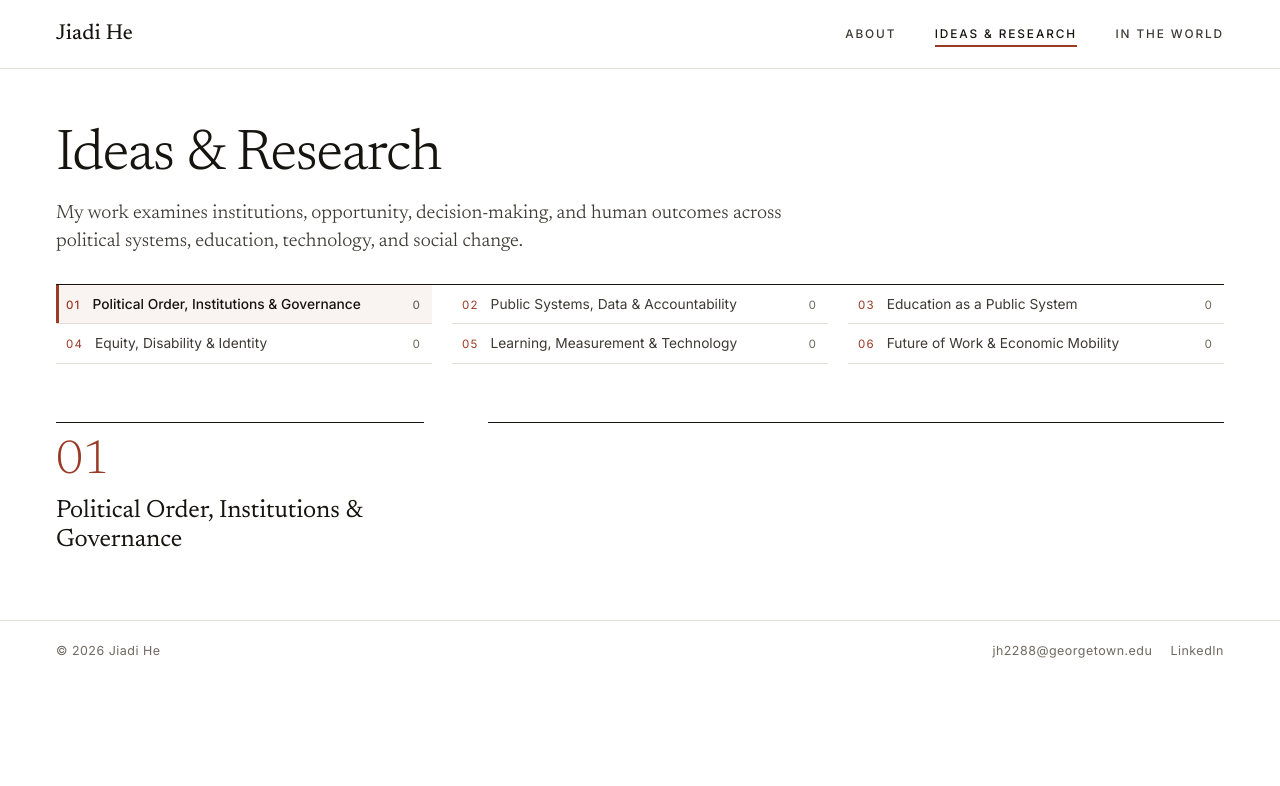
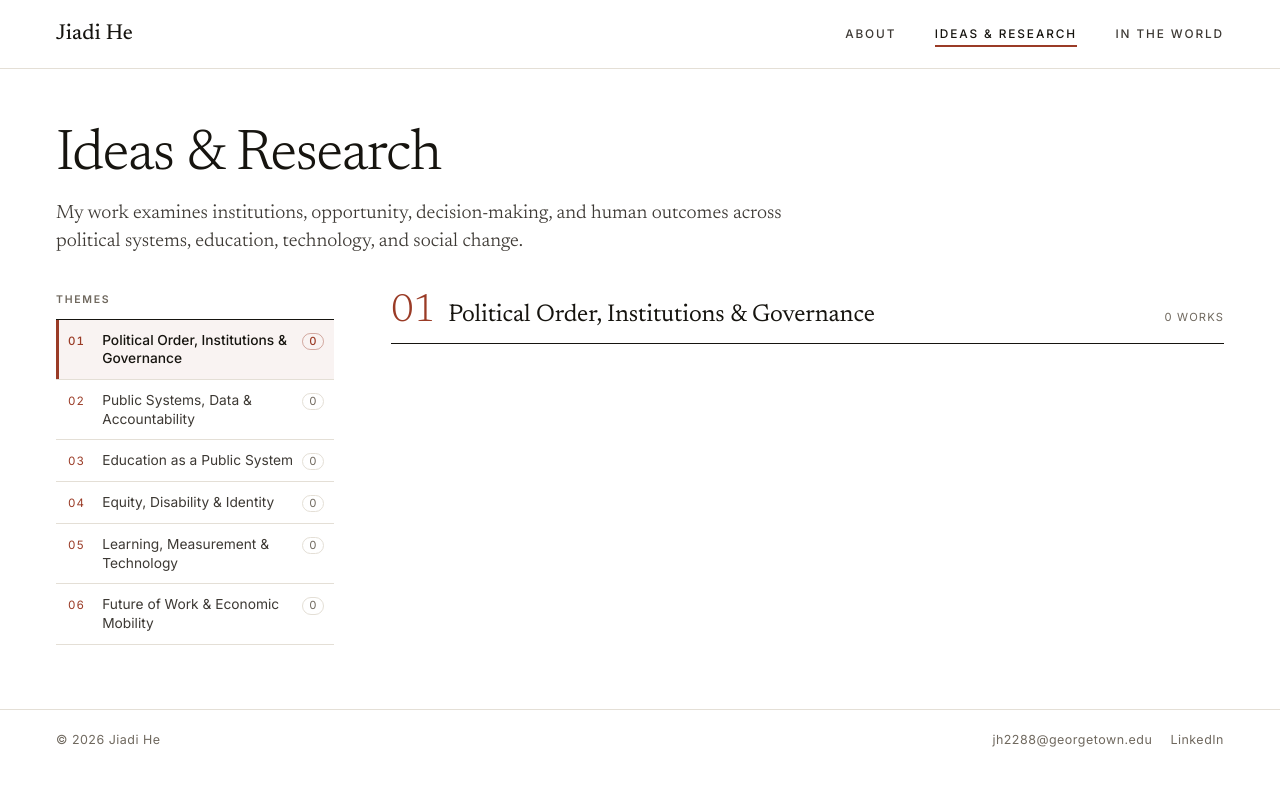
Before and after one commit to jiadih1/jiadihe_website, a Jekyll site: the page built from research.html, in a window 1280 px wide. Shown: the top 786 px of the page. Built offline with Jekyll 4.4.1, drawn with Linux system fonts in a browser that asks for light colours.

Commit message:
New portrait, smaller opening line, Ideas & Research redesign
- About: new graduation photo, cropped 4:5 for wide screens with a square
  face crop (portrait-face.jpg) for the phone circle; smaller opening line.
- Ideas & Research: themes in a sticky sidebar with counts; the selected
  theme's works on the right, each with its year (from the timeline data),
  tags as chips instead of dotted text, co-author and context notes.
- Paper pages: tags as chips.

Co-Authored-By: Claude Opus 5.5 <noreply@anthropic.com>

```diff
--- a/_layouts/paper.html
+++ b/_layouts/paper.html
@@ -12,13 +12,13 @@ slug_class: paper
   <header class="paper-head">
     <p class="category"><span>{{ theme.id }}</span>{{ theme.title }}</p>
     <h1 class="paper-title">{{ page.title }}</h1>
-    <p class="tags">{{ page.tags | join: " · " }}</p>
+    <p class="chips">{% for tag in page.tags %}<span class="chip">{{ tag }}</span>{% endfor %}</p>
     <p class="paper-desc">{{ page.description }}</p>
     {% if page.authors or page.credit or page.context %}
     <dl class="paper-meta">
       {% if page.authors %}<div><dt>Authors</dt><dd>{{ page.authors | join: ", " }}</dd></div>{% endif %}
       {% if page.credit %}<div><dt>Format</dt><dd>{{ page.credit }}</dd></div>{% endif %}
-      {% if page.context %}<div><dt>Academic context</dt><dd>{{ page.context.name }} · {{ page.context.institution }}</dd></div>{% endif %}
+      {% if page.context %}<div><dt>Academic context</dt><dd>{{ page.context.name }}, {{ page.context.institution }}</dd></div>{% endif %}
     </dl>
     {% endif %}
     <div class="actions">
--- a/assets/css/main.css
+++ b/assets/css/main.css
@@ -131,11 +131,11 @@ ul, ol { margin: 0; padding: 0; list-style: none; }
   grid-column: 2; grid-row: 1; display: block; overflow: hidden; aspect-ratio: 4 / 5;
   border-radius: 6px; box-shadow: var(--shadow); background: var(--paper-3);
 }
-.portrait img { width: 100%; height: 100%; object-fit: cover; object-position: 50% 28%; }
+.portrait img { width: 100%; height: 100%; object-fit: cover; object-position: 50% 30%; }
 .opening {
-  font-size: clamp(1.65rem, 1.05rem + 2.2vw, 2.85rem);
-  line-height: 1.16; letter-spacing: -0.012em; font-weight: 350;
-  max-width: 22em; text-wrap: balance;
+  font-size: clamp(1.32rem, 0.98rem + 1.25vw, 2rem);
+  line-height: 1.25; letter-spacing: -0.008em; font-weight: 380;
+  max-width: 28em; text-wrap: balance;
 }
 .about-facts {
   display: grid; grid-template-columns: repeat(2, minmax(0, 1fr)); gap: clamp(20px, 3.4vw, 48px);
@@ -239,49 +239,66 @@ mark.hl {
 }
 
 /* ---------- research index ----------
-   The six themes act as tabs (assets/js/site.js): one theme shows at a time,
-   so the page stays about one screen. Without JS every theme is listed. */
-.theme-index { margin-top: clamp(18px, 2.4vw, 28px); border-top: 1px solid var(--rule-strong); }
-.theme-index ol { display: grid; grid-template-columns: repeat(3, minmax(0, 1fr)); column-gap: 20px; }
+   Themes in a sticky sidebar (tabs via assets/js/site.js); the selected theme's
+   works on the right, each with its year. Without JS every theme is listed. */
+.research-layout {
+  display: grid; grid-template-columns: minmax(210px, 3fr) minmax(0, 9fr); column-gap: clamp(28px, 4.5vw, 64px);
+  align-items: start; padding-top: clamp(6px, 1vw, 12px);
+}
+.theme-index { position: sticky; top: 88px; }
+.theme-index-label { font-family: var(--sans); font-size: 0.66rem; font-weight: 600; letter-spacing: 0.16em; text-transform: uppercase; color: var(--muted); padding-bottom: 10px; border-bottom: 1px solid var(--rule-strong); }
 .theme-index a {
-  display: flex; gap: 12px; align-items: baseline; padding: 10px 12px 10px 10px; border-bottom: 1px solid var(--rule);
-  text-decoration: none; font-size: 0.86rem; line-height: 1.35; color: var(--ink-2); transition: color .2s, background-color .2s;
+  display: grid; grid-template-columns: 1.9em minmax(0, 1fr) auto; gap: 8px; align-items: baseline;
+  padding: 11px 10px 11px 12px; border-bottom: 1px solid var(--rule); text-decoration: none;
+  font-family: var(--sans); font-size: 0.86rem; line-height: 1.35; color: var(--ink-2);
+  transition: color .2s, background-color .2s, box-shadow .2s;
 }
-.theme-index a:hover { color: var(--accent); }
+.theme-index a:hover { color: var(--ink); background: var(--paper-2); }
 .theme-index a[aria-selected="true"] { color: var(--ink); font-weight: 500; background: var(--accent-soft); box-shadow: inset 3px 0 0 var(--accent); }
-.ti-num { font-size: 0.72rem; letter-spacing: 0.1em; color: var(--accent); flex: none; }
-.ti-count { margin-left: auto; font-size: 0.72rem; color: var(--muted); font-variant-numeric: tabular-nums; }
+.ti-num { font-size: 0.72rem; letter-spacing: 0.08em; color: var(--accent); font-variant-numeric: tabular-nums; }
+.ti-count {
+  min-width: 1.6em; text-align: center; font-size: 0.7rem; color: var(--muted); font-variant-numeric: tabular-nums;
+  border: 1px solid var(--rule); border-radius: 999px; padding: 0 6px;
+}
+.theme-index a[aria-selected="true"] .ti-count { color: var(--accent); border-color: color-mix(in srgb, var(--accent) 40%, transparent); }
 .js-tabs .theme:not(.is-active) { display: none; }
 
-.theme {
-  display: grid; grid-template-columns: minmax(0, 4fr) minmax(0, 8fr); column-gap: clamp(24px, 5vw, 72px);
-  padding-top: clamp(20px, 2.8vw, 34px);
+.theme + .theme { margin-top: clamp(28px, 4vw, 44px); }
+.js-tabs .theme + .theme { margin-top: 0; }
+.theme-head {
+  display: flex; flex-wrap: wrap; align-items: baseline; gap: 4px 14px;
+  padding-bottom: 12px; border-bottom: 1px solid var(--rule-strong);
 }
-.theme-head { border-top: 1px solid var(--rule-strong); padding-top: 16px; align-self: start; position: sticky; top: 92px; }
-.theme-num {
-  display: block; font-size: clamp(2.2rem, 1.7rem + 1.6vw, 3.2rem); line-height: 1; font-weight: 300;
-  color: var(--accent); font-variant-numeric: lining-nums; letter-spacing: -0.02em; margin-bottom: 10px;
-}
-.theme-head h2 { font-size: clamp(1.25rem, 1.08rem + 0.6vw, 1.6rem); line-height: 1.18; letter-spacing: -0.005em; max-width: 13em; }
-.entries { border-top: 1px solid var(--rule-strong); }
+.theme-num { font-size: clamp(1.9rem, 1.5rem + 1.2vw, 2.6rem); line-height: 1; font-weight: 320; color: var(--accent); font-variant-numeric: lining-nums; letter-spacing: -0.02em; }
+.theme-head h2 { font-size: clamp(1.25rem, 1.08rem + 0.55vw, 1.6rem); line-height: 1.2; letter-spacing: -0.005em; }
+.theme-count { margin-left: auto; font-family: var(--sans); font-size: 0.7rem; letter-spacing: 0.1em; text-transform: uppercase; color: var(--muted); }
+
 .entries li { border-bottom: 1px solid var(--rule); }
 .entry {
-  display: grid; grid-template-columns: minmax(0, 1fr) auto; gap: 28px; align-items: start;
-  padding: 17px 0 19px; text-decoration: none; color: inherit; position: relative;
+  display: grid; grid-template-columns: 3.4rem minmax(0, 1fr) auto; gap: 6px 22px; align-items: start;
+  padding: 18px 0 19px; text-decoration: none; color: inherit; position: relative;
 }
 .entry::before {
-  content: ""; position: absolute; inset: 0 -14px; background: var(--accent-soft); opacity: 0;
-  transition: opacity .25s ease; border-radius: 2px; pointer-events: none;
+  content: ""; position: absolute; inset: 0 -14px; background: var(--paper-2); opacity: 0;
+  transition: opacity .25s ease; border-radius: 4px; pointer-events: none; z-index: -1;
 }
 .entry:hover::before { opacity: 1; }
-.entry-title { font-size: clamp(1.14rem, 1.02rem + 0.4vw, 1.34rem); line-height: 1.25; letter-spacing: -0.004em; transition: color .2s; text-wrap: pretty; }
+.entry-year { padding-top: 4px; font-family: var(--sans); font-size: 0.78rem; font-weight: 600; letter-spacing: 0.04em; color: var(--accent); font-variant-numeric: tabular-nums; }
+.entry-main { display: block; min-width: 0; }
+.entry-title { display: block; font-size: clamp(1.14rem, 1.02rem + 0.4vw, 1.32rem); line-height: 1.28; letter-spacing: -0.004em; color: var(--ink); transition: color .2s; text-wrap: pretty; }
 .entry:hover .entry-title { color: var(--accent); }
-.entry .tags { margin-top: 7px; }
-.entry-desc { margin-top: 7px; font-size: 0.98rem; line-height: 1.5; color: var(--ink-2); max-width: 40em; }
-.meta { margin-top: 8px; display: flex; flex-wrap: wrap; gap: 4px 18px; font-size: 0.76rem; color: var(--muted); letter-spacing: 0.01em; }
+.entry-desc { display: block; margin-top: 6px; font-size: 0.98rem; line-height: 1.5; color: var(--ink-2); max-width: 42em; }
+.entry-foot { display: flex; flex-wrap: wrap; align-items: center; gap: 8px 14px; margin-top: 11px; }
+.chips { display: inline-flex; flex-wrap: wrap; gap: 6px; }
+.chip {
+  display: inline-block; padding: 2px 9px; border-radius: 999px; background: var(--paper-2); border: 1px solid var(--rule);
+  font-family: var(--sans); font-size: 0.72rem; line-height: 1.5; color: var(--ink-2); white-space: nowrap;
+}
+.entry:hover .chip { background: var(--paper); }
+.meta-item { font-family: var(--sans); font-size: 0.75rem; color: var(--muted); }
 .entry-action {
-  display: inline-flex; align-items: center; gap: 8px; padding-top: 6px;
-  font-size: 0.72rem; font-weight: 600; letter-spacing: 0.16em; text-transform: uppercase; color: var(--ink);
+  display: inline-flex; align-items: center; gap: 8px; padding-top: 5px;
+  font-family: var(--sans); font-size: 0.7rem; font-weight: 600; letter-spacing: 0.16em; text-transform: uppercase; color: var(--ink);
 }
 .entry-action svg { transition: transform .25s ease; }
 .entry:hover .entry-action { color: var(--accent); }
@@ -301,7 +318,7 @@ mark.hl {
   margin-top: 10px; font-size: clamp(1.7rem, 1.2rem + 1.8vw, 2.55rem); line-height: 1.12; letter-spacing: -0.015em; font-weight: 360;
   text-wrap: balance;
 }
-.paper-head .tags { margin-top: 12px; }
+.paper-head .chips { margin-top: 14px; }
 .paper-desc { margin-top: 10px; font-size: clamp(1.02rem, 0.96rem + 0.3vw, 1.16rem); line-height: 1.5; color: var(--ink-2); max-width: 38em; }
 .paper-meta { margin: 12px 0 0; display: grid; gap: 3px; }
 .paper-meta div { display: flex; flex-wrap: wrap; gap: 2px 14px; align-items: baseline; }
@@ -376,11 +393,9 @@ mark.hl {
 /* ---------- tablet ---------- */
 @media (max-width: 960px) {
   .timeline, .tl-cols { --tl-year: 3.6rem; --tl-gap: 30px; --tl-cols: var(--tl-year) minmax(0, 1fr) minmax(0, 1fr); }
-  .theme-index ol { grid-template-columns: repeat(2, minmax(0, 1fr)); }
-  .theme { grid-template-columns: 1fr; }
-  .theme-head { position: static; display: flex; align-items: baseline; gap: 18px; padding-bottom: 6px; border-top: 0; }
-  .theme-num { margin-bottom: 0; font-size: 2.6rem; }
-  .theme-head h2 { max-width: none; }
+  .research-layout { grid-template-columns: minmax(0, 1fr); row-gap: 22px; }
+  .theme-index { position: static; }
+  .theme-index ol { display: grid; grid-template-columns: repeat(2, minmax(0, 1fr)); column-gap: 16px; }
   .shot, .shot-w { grid-column: span 6; }
   .shot-l { grid-column: span 12; }
 }
@@ -410,8 +425,7 @@ mark.hl {
 
   .about-hero.has-photo { display: block; }
   .portrait { width: 100px; aspect-ratio: 1; border-radius: 50%; margin-bottom: 16px; }
-  /* zoom toward the face for the small circle */
-  .portrait img { width: 165%; height: auto; max-width: none; margin: -6% 0 0 -32.5%; object-fit: initial; }
+  .portrait img { object-position: 50% 20%; }  /* portrait-face.jpg is used here when present */
   .about-facts { grid-template-columns: 1fr; gap: 18px; }
   .tl-cols { display: none; }
   .timeline { --tl-year: 0px; --tl-gap: 26px; }
@@ -427,11 +441,12 @@ mark.hl {
   .tl-lane-label { display: block; margin: 2px 0 2px; font-family: var(--sans); font-size: 0.6rem; font-weight: 600; letter-spacing: 0.14em; text-transform: uppercase; color: var(--muted); }
 
   .theme-index ol { grid-template-columns: 1fr; }
-  .theme-head { gap: 14px; }
-  .theme-num { font-size: 2.1rem; }
-  .entry { grid-template-columns: 1fr; gap: 14px; padding: 22px 0 24px; }
+  .theme-index a { padding: 10px 8px 10px 10px; }
+  .theme-count { margin-left: 0; width: 100%; }
+  .entry { grid-template-columns: minmax(0, 1fr); gap: 6px; padding: 16px 0 18px; }
+  .entry-year { padding-top: 0; }
   .entry::before { inset: 0 -10px; }
-  .entry-action { padding-top: 0; }
+  .entry-action { padding-top: 4px; }
 
   .paper-meta dt { min-width: 0; width: 100%; }
   .actions .btn { flex: 1 1 auto; justify-content: center; }
--- a/assets/js/site.js
+++ b/assets/js/site.js
@@ -61,6 +61,7 @@
    browser's jump and push the target down, so jump again once they are ready. */
 (function () {
   if (!location.hash || !document.fonts || !document.fonts.ready) return;
+  if (/^#theme-\d+$/.test(location.hash) && document.querySelector(".theme-index")) return; /* tabs handle these */
   var target = document.getElementById(decodeURIComponent(location.hash.slice(1)));
   if (!target) return;
   document.fonts.ready.then(function () {
--- a/index.html
+++ b/index.html
@@ -3,9 +3,13 @@ layout: default
 slug_class: about
 ---
 {% assign portrait = site.static_files | where_exp: "f", "f.path contains '/assets/img/portrait.'" | first %}
+{% assign portrait_face = site.static_files | where_exp: "f", "f.path contains '/assets/img/portrait-face.'" | first %}
 <section class="wrap about-hero{% if portrait %} has-photo{% endif %}">
   {% if portrait %}
-  <span class="portrait"><img src="{{ portrait.path | relative_url }}" alt="Jiadi He" width="800" height="800"></span>
+  <picture class="portrait">
+    {% if portrait_face %}<source media="(max-width: 680px)" srcset="{{ portrait_face.path | relative_url }}">{% endif %}
+    <img src="{{ portrait.path | relative_url }}" alt="Jiadi He" width="800" height="1000">
+  </picture>
   {% endif %}
   <div class="about-text">
     <p class="opening">My work sits across <mark class="hl">education, policy, business, and public institutions</mark>, shaped by both academic training and <span class="nowrap">hands-on</span> institution building.</p>
--- a/research.html
+++ b/research.html
@@ -8,7 +8,16 @@ description: Research and writing on institutions, opportunity, decision-making,
 <header class="wrap page-head">
   <h1 class="page-title">Ideas &amp; Research</h1>
   <p class="page-intro">My work examines institutions, opportunity, decision-making, and human outcomes across political systems, education, technology, and social change.</p>
+</header>
+
+{%- comment -%}
+  Left: the six themes (tabs, see assets/js/site.js). Right: the works of the
+  selected theme, in her order. Without JS every theme is listed in turn.
+  Years come from _data/timeline.yml so this page and the About timeline agree.
+{%- endcomment -%}
+<div class="wrap research-layout">
   <nav class="theme-index" aria-label="Themes">
+    <p class="theme-index-label">Themes</p>
     <ol>
       {% for t in site.data.themes %}
       {% assign n = site.research | where: "theme", t.id | size %}
@@ -16,30 +25,32 @@ description: Research and writing on institutions, opportunity, decision-making,
       {% endfor %}
     </ol>
   </nav>
-</header>
 
+  <div class="theme-panels">
     {% for t in site.data.themes %}
     {% assign items = site.research | where: "theme", t.id | sort: "order" %}
-<section class="wrap theme" id="theme-{{ t.id }}" aria-labelledby="theme-{{ t.id }}-h">
+    <section class="theme" id="theme-{{ t.id }}" aria-labelledby="theme-{{ t.id }}-h">
       <header class="theme-head">
         <span class="theme-num" aria-hidden="true">{{ t.id }}</span>
         <h2 id="theme-{{ t.id }}-h">{{ t.title }}</h2>
+        <span class="theme-count">{{ items.size }} {% if items.size == 1 %}work{% else %}works{% endif %}</span>
       </header>
       <ol class="entries">
         {% for p in items %}
+        {% assign yr = "" %}
+        {% for g in site.data.timeline %}{% if g.papers contains p.slug %}{% assign yr = g.year | default: g.label %}{% endif %}{% endfor %}
         <li>
           <a class="entry" href="{{ p.url | relative_url }}">
-        <div class="entry-main">
-          <h3 class="entry-title">{{ p.title }}</h3>
-          <p class="tags">{{ p.tags | join: " · " }}</p>
-          <p class="entry-desc">{{ p.description }}</p>
-          {% if p.credit or p.context %}
-          <p class="meta">
-            {% if p.credit %}<span>{{ p.credit }}</span>{% endif %}
-            {% if p.context %}<span>Academic context: {{ p.context.name }} · {{ p.context.institution }}</span>{% endif %}
-          </p>
-          {% endif %}
-        </div>
+            <span class="entry-year">{{ yr }}</span>
+            <span class="entry-main">
+              <span class="entry-title">{{ p.title }}</span>
+              <span class="entry-desc">{{ p.description }}</span>
+              <span class="entry-foot">
+                <span class="chips">{% for tag in p.tags %}<span class="chip">{{ tag }}</span>{% endfor %}</span>
+                {% if p.credit %}<span class="meta-item">{{ p.credit }}</span>{% endif %}
+                {% if p.context %}<span class="meta-item">Academic context: {{ p.context.name }}, {{ p.context.institution }}</span>{% endif %}
+              </span>
+            </span>
             <span class="entry-action" aria-hidden="true">{% if p.external %}View{% else %}Read{% endif %}<svg viewBox="0 0 16 16" width="14" height="14"><path d="M3 8h9M8.5 4.5 12 8l-3.5 3.5" fill="none" stroke="currentColor" stroke-width="1.4"/></svg></span>
           </a>
         </li>
@@ -47,3 +58,5 @@ description: Research and writing on institutions, opportunity, decision-making,
       </ol>
     </section>
     {% endfor %}
+  </div>
+</div>
```
Also changed, not shown: README.md, assets/img/portrait-face.jpg (added), assets/img/portrait.jpg. Lines whose indentation alone changed are shown as unchanged.
